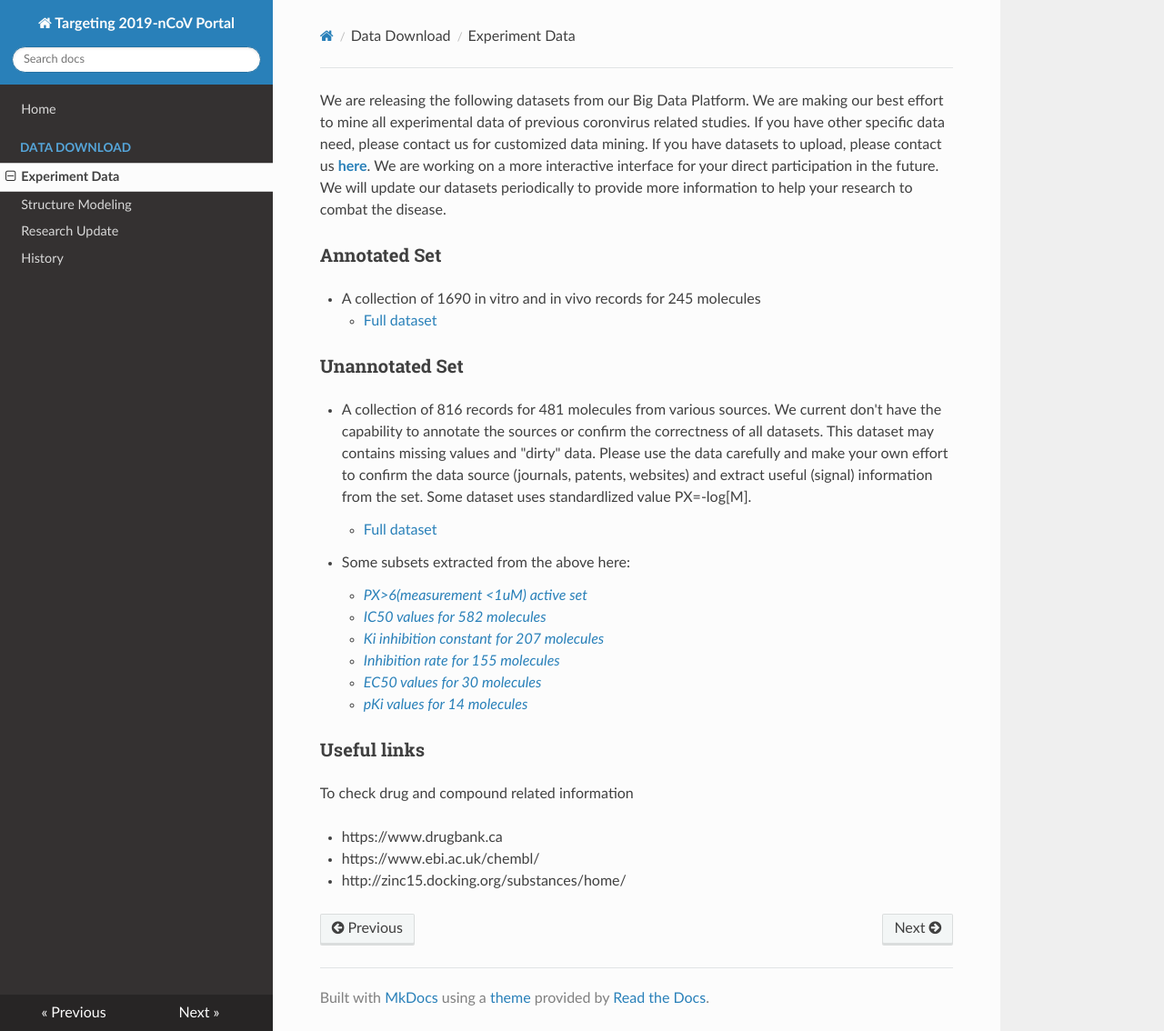
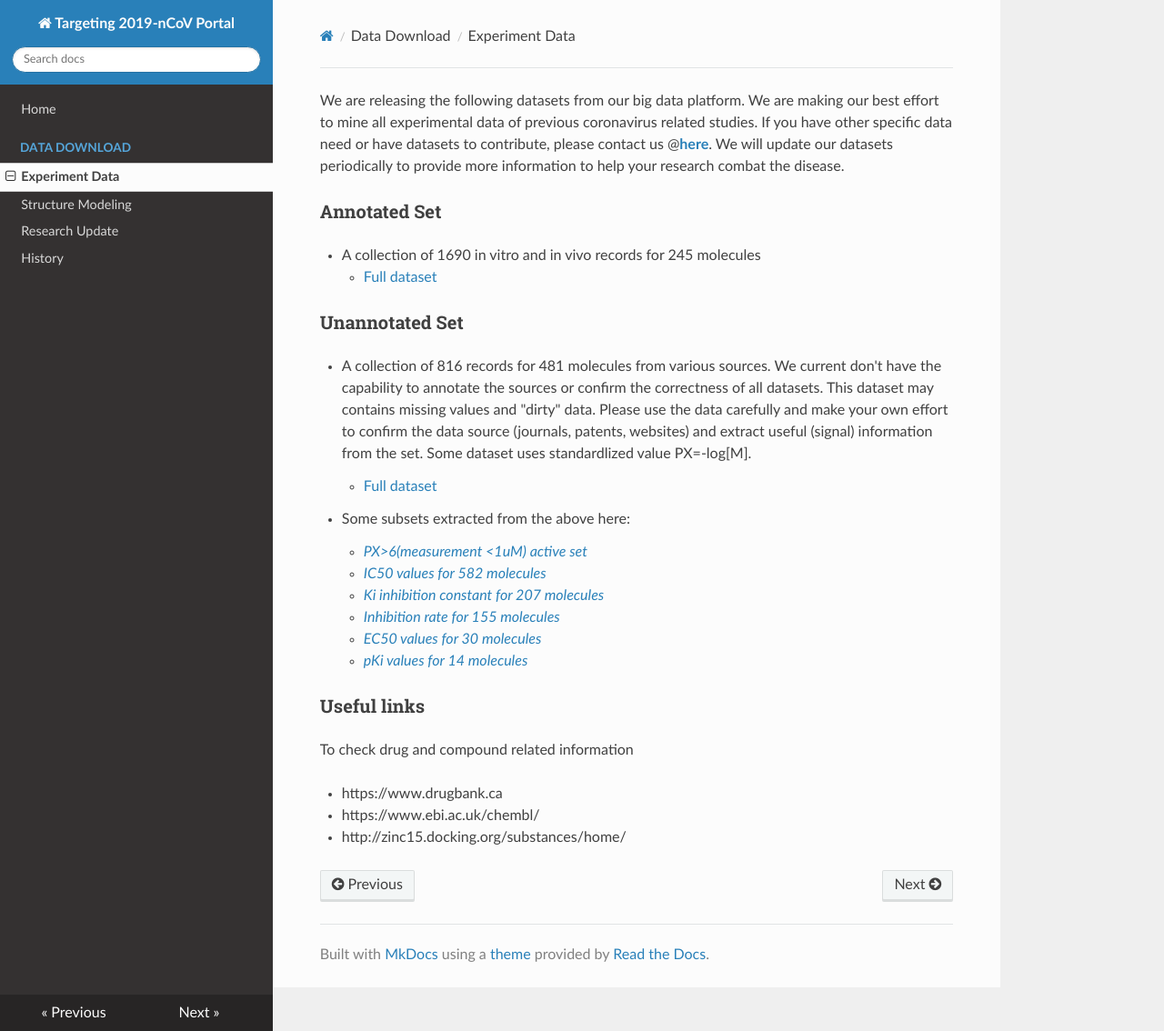
Before and after one commit to GHDDI-AILab/Targeting2019-nCoV, an MkDocs documentation site: the page built from docs/CoV_Experiment_Data.md, in a window 1280 px wide and 1134 px high. Shown: the whole window at 91% size. Built offline with MkDocs 1.6.1, drawn with Linux system fonts in a browser that asks for light colours; nearby versions of some CDN libraries.

Commit message:
statement polishing

```diff
--- a/docs/CoV_Experiment_Data.md
+++ b/docs/CoV_Experiment_Data.md
@@ -1,4 +1,4 @@
-We are releasing the following datasets from our Big Data Platform. We are making our best effort to mine all experimental data of previous coronvirus related studies. If you have other specific data need, please contact us for customized data mining. If you have datasets to upload, please contact us [**here**](https://github.com/GHDDI-AILab/Targeting2019-nCoV/issues). We are working on a more interactive interface for your direct participation in the future. We will update our datasets periodically to provide more information to help your research to combat the disease.
+We are releasing the following datasets from our big data platform. We are making our best effort to mine all experimental data of previous coronavirus related studies. If you have other specific data need or have datasets to contribute, please contact us @[**here**](https://github.com/GHDDI-AILab/Targeting2019-nCoV/issues). We will update our datasets periodically to provide more information to help your research combat the disease.
 
 
 ### Annotated Set
```
